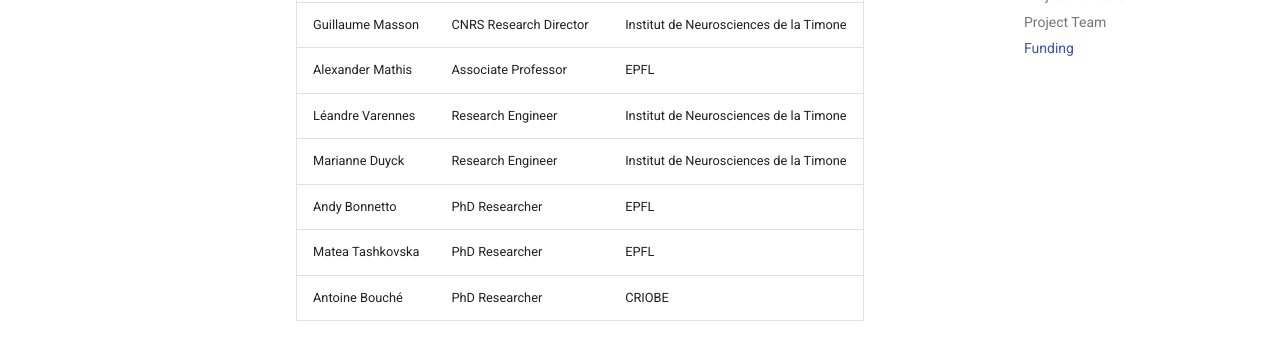
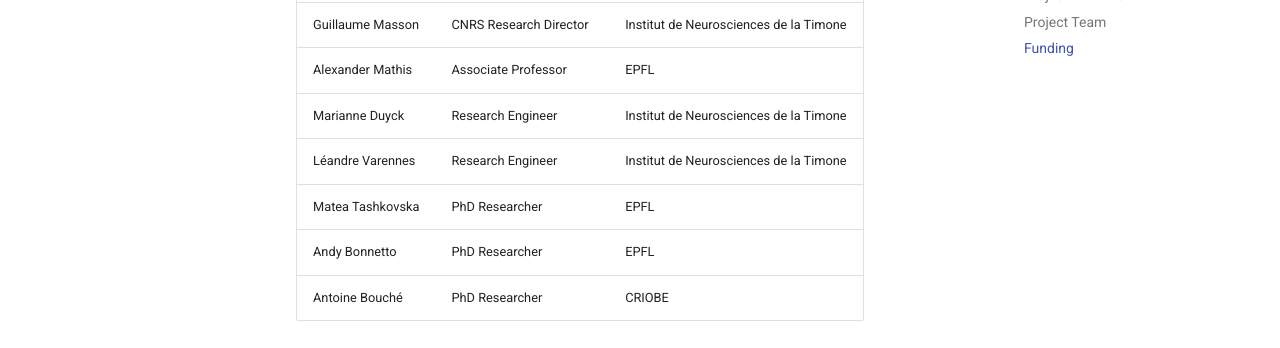
Before and after one commit to ANR-BrAInVR/ANR-BrAInVR.github.io, an MkDocs documentation site: the page built from docs/index.md, in a window 1280 px wide and 900 px high, scrolled down 1448 px. Shown: the part 275-623 px from the top of the window. Built offline with MkDocs 1.6.1 and Material for MkDocs 9.7.7, drawn with Linux system fonts in a browser that asks for light colours; comment, search, counter and statistics services are not loaded.

```diff
--- a/docs/index.md
+++ b/docs/index.md
@@ -64,10 +64,10 @@ The project combines real-time tracking, deep learning, virtual reality and auto
 | Suzanne Mills | Associate Professor | CRIOBE |
 | Guillaume Masson | CNRS Research Director | Institut de Neurosciences de la Timone |
 | Alexander Mathis | Associate Professor | EPFL |
+| Marianne Duyck | Research Engineer | Institut de Neurosciences de la Timone |
 | Léandre Varennes | Research Engineer | Institut de Neurosciences de la Timone |
-| Marianne Duyck | Research Engineer | Institut de Neurosciences de la Timone |
+| Matea Tashkovska | PhD Researcher | EPFL |
 | Andy Bonnetto | PhD Researcher | EPFL |
-| Matea Tashkovska | PhD Researcher | EPFL |
 | Antoine Bouché | PhD Researcher | CRIOBE |
 
 ---
```
